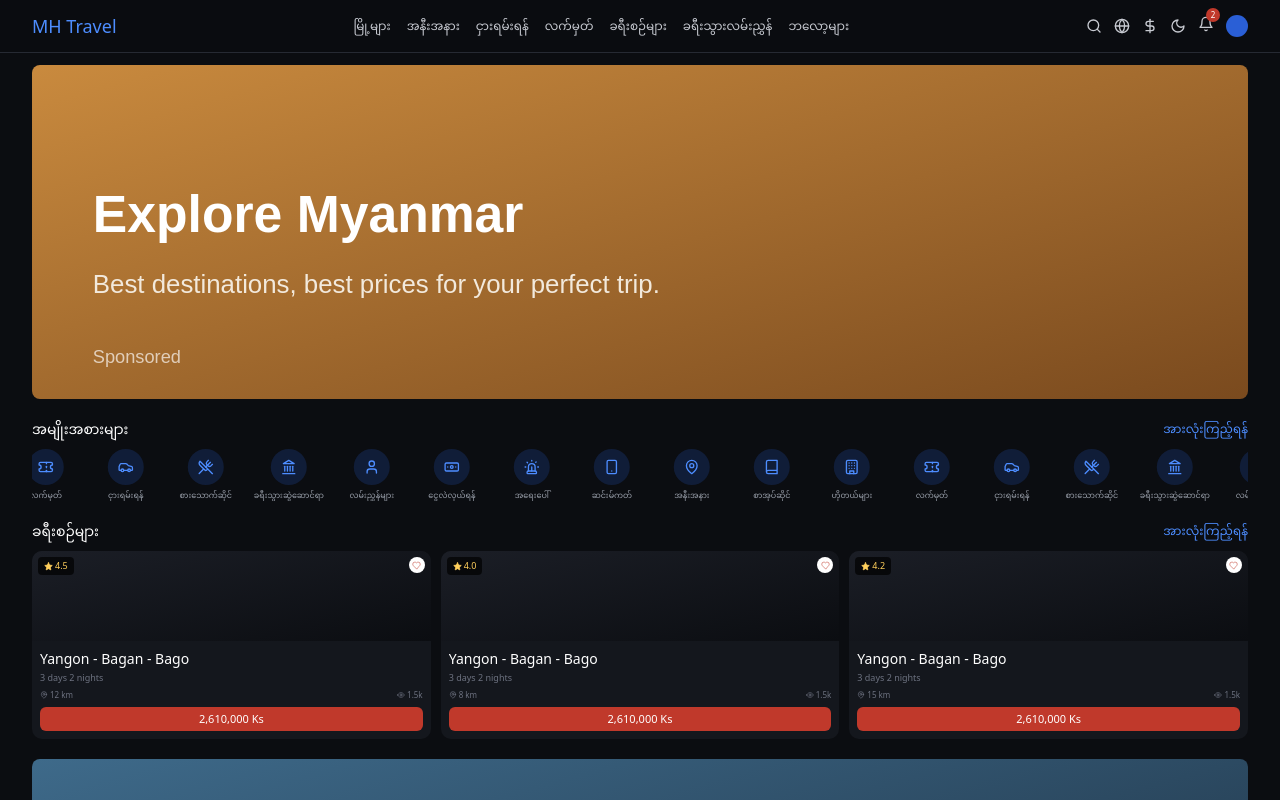
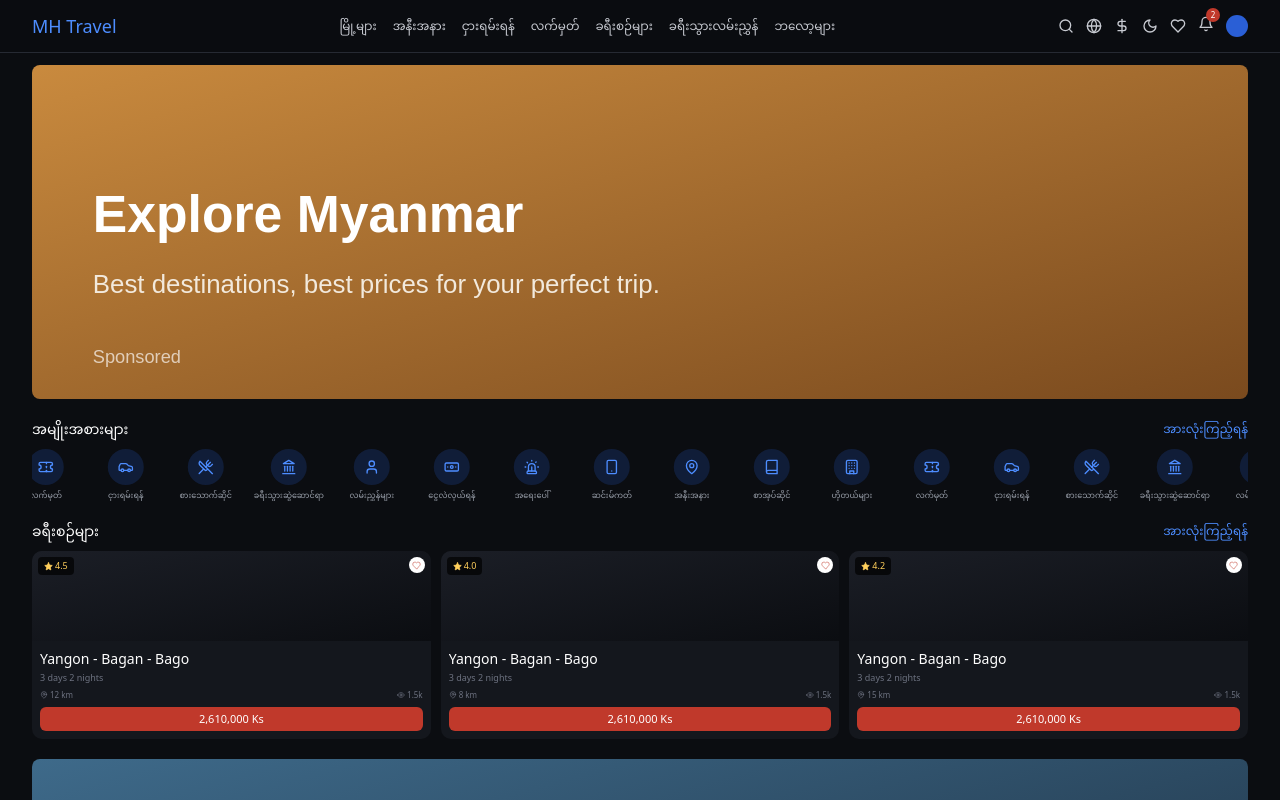
Before and after one commit to mhtravelmm/mhtravelmm, a React (Vite) app: page / in a window 1280 px wide. Shown: the top 800 px of the page. Built offline with nearby package versions, Linux system fonts and the light colour scheme.

Commit message:
Add Favorite icon to header (between theme toggle and notifications), linking to /favorites placeholder route

```diff
--- a/src/App.tsx
+++ b/src/App.tsx
@@ -61,6 +61,7 @@ function App() {
         <Route path="/blogs" element={<PlaceholderPage title="Blogs" />} />
         <Route path="/search" element={<PlaceholderPage title="Search" />} />
         <Route path="/account" element={<PlaceholderPage title="Account" />} />
+        <Route path="/favorites" element={<PlaceholderPage title="Favorites" />} />
         <Route path="*" element={<PlaceholderPage title="Not found" />} />
       </Routes>
     </BrowserRouter>
--- a/src/components/layout/Header.tsx
+++ b/src/components/layout/Header.tsx
@@ -1,5 +1,5 @@
 import { useEffect, useRef, useState } from 'react';
-import { Search, Globe, DollarSign, Moon, Sun, Bell, X } from 'lucide-react';
+import { Search, Globe, DollarSign, Moon, Sun, Heart, Bell, X } from 'lucide-react';
 import { Link, useNavigate } from 'react-router-dom';
 import { useLanguage } from '../../lib/i18n';
 import { useTheme } from '../../lib/theme';
@@ -134,6 +134,9 @@ export function Header({ unreadNotifications }: { unreadNotifications?: number }
             <Sun size={16} className="text-text-secondary hover:text-text-primary transition" />
           )}
         </button>
+        <Link to="/favorites" aria-label="Favorites">
+          <Heart size={16} className="text-text-secondary hover:text-text-primary transition" />
+        </Link>
         <div className="relative">
           <button
             type="button"
```
